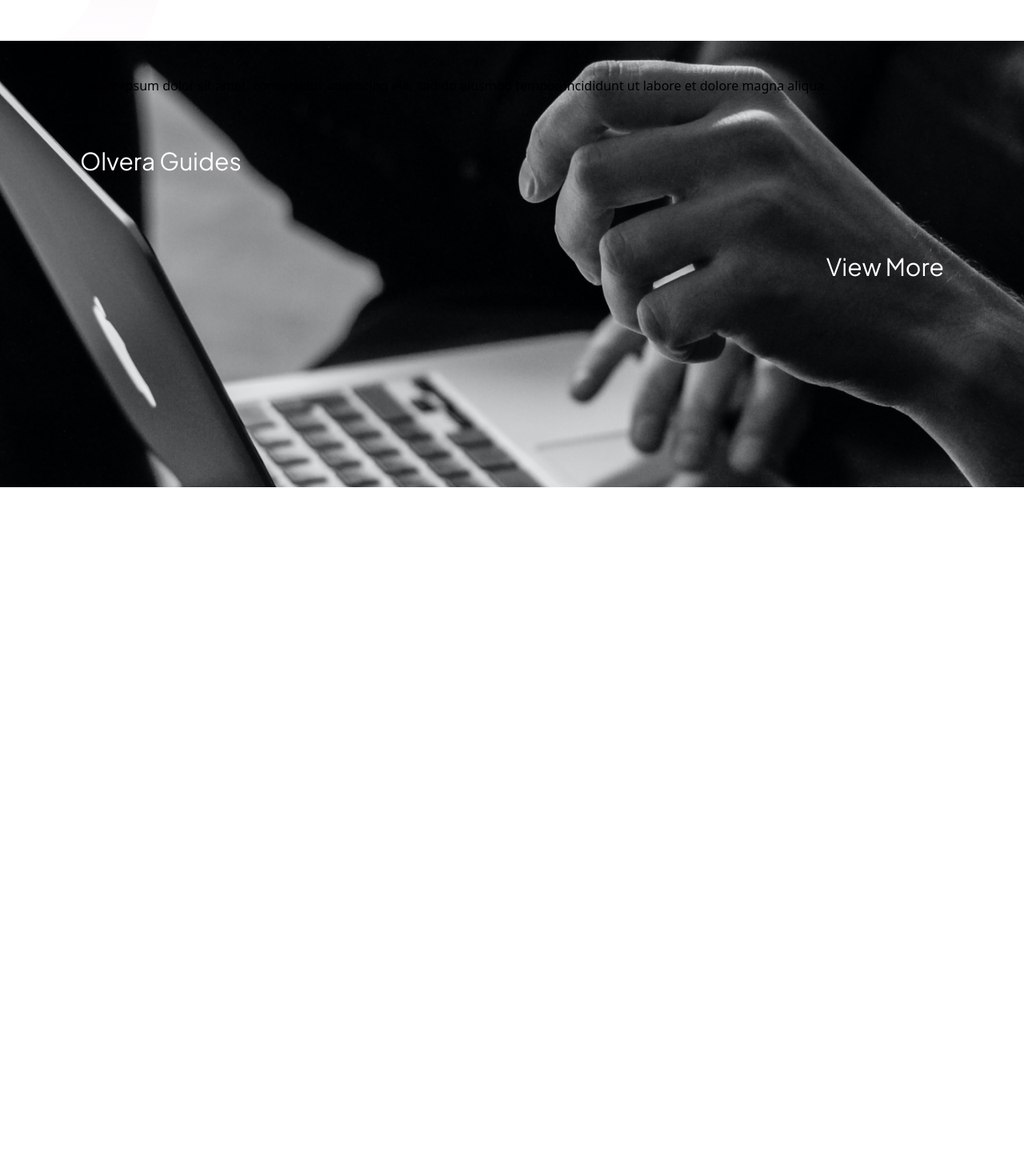
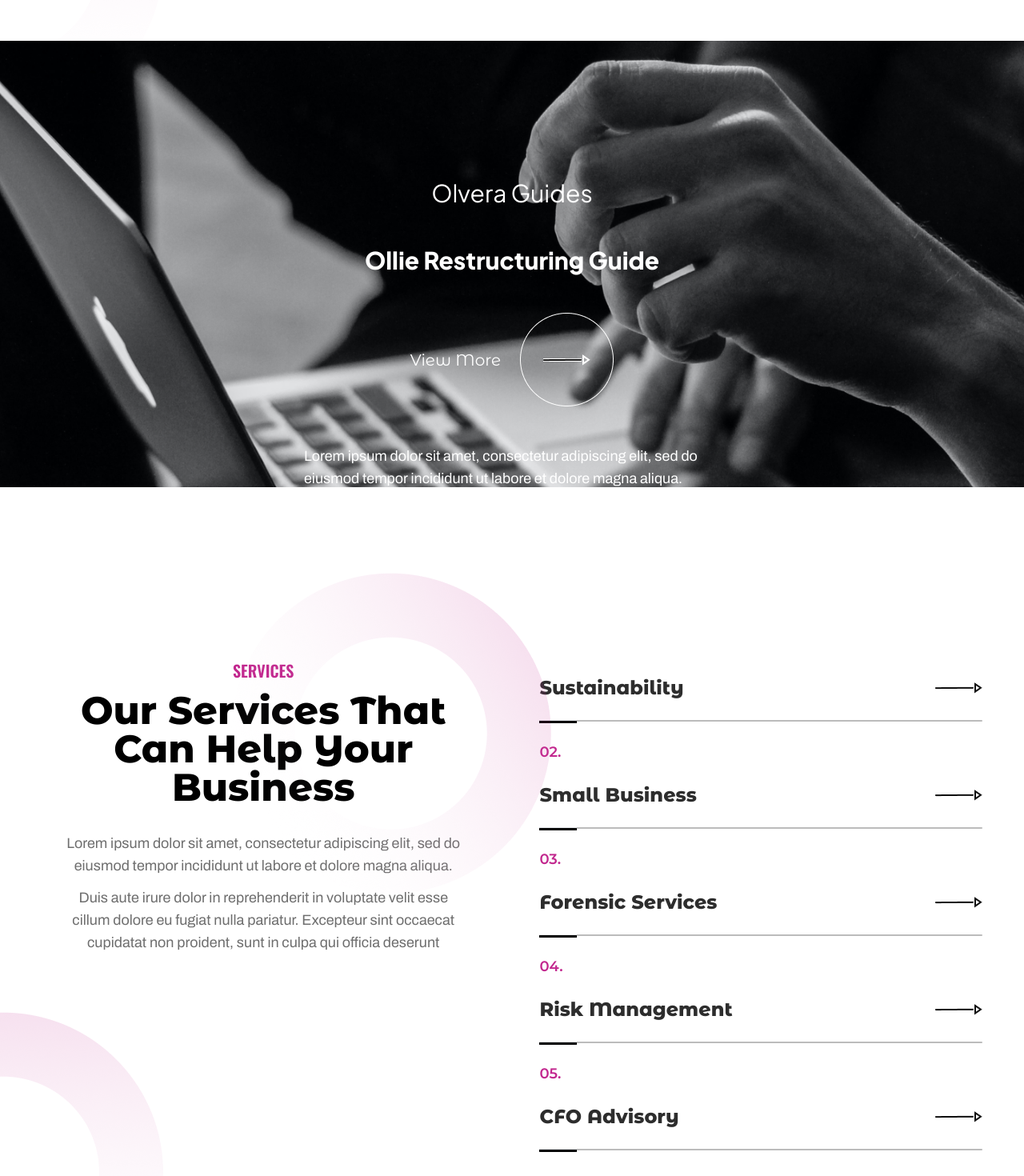
Before and after one commit to pigamers/uno-front, a React (Vite) app: page / in a window 1280 px wide. Shown: the part 2580-4050 px from the top of the page at 80% size. Before the commit the page ends 3296 px from the top, so only its background shows below. Built offline with nearby package versions, Linux system fonts and the light colour scheme.

Commit message:
careers started

```diff
--- a/src/App.jsx
+++ b/src/App.jsx
@@ -1,3 +1,4 @@
+import Careers from "./components/Careers"
 import Guides from "./components/Guides"
 import Hero from "./components/Hero"
 import Navbar from "./components/Navbar"
@@ -11,6 +12,7 @@ function App() {
       <Hero />
       <Services />
       <Guides />
+      <Careers />
     </div>
     </>
   )
--- /dev/null
+++ b/src/components/Careers.jsx
@@ -0,0 +1,113 @@
+export default function Careers() {
+    return (
+        <>
+            <div>
+                <div className="relative px-7 pt-24">
+                    <div className="flex flex-col lg:flex-row gap-5">
+                        {/* services div */}
+                        <div className="w-full lg:w-1/2 px-4 lg:px-12 text-center">
+                            {/* first image */}
+                            <img src="/assets/ellipse.png" className="absolute top-0 right-40 -rotate-[81.87deg] lg:rotate-0 lg:left-72" />
+                            {/* second image */}
+                            <img src="/assets/ellipsehalf.png" className="hidden lg:block absolute bottom-0 left-0 translate-y-52" />
+                            <h2 className="hidden py-3 lg:block font-oswald font-semibold text-xl uppercase text-[#C2278E]">
+                                Services
+                            </h2>
+                            <p className="font-montserrat font-extrabold text-2xl lg:text-5xl pb-8">Our Services That Can Help Your Business</p>
+                            <p className="font-archivo font-normal text-lg text-[#6E6E6E]">
+                                Lorem ipsum dolor sit amet, consectetur adipiscing elit, sed do eiusmod tempor incididunt ut labore et dolore magna aliqua.
+                            </p>
+                            <p className="font-archivo font-normal text-lg text-[#6E6E6E] py-3">
+                                Duis aute irure dolor in reprehenderit in voluptate velit esse cillum dolore eu fugiat nulla pariatur. Excepteur sint occaecat cupidatat non proident, sunt in culpa qui officia deserunt
+                            </p>
+                        </div>
+                        <div className="w-full lg:w-1/2 py-5 px-6">
+                            <ul className="space-y-3">
+                                <li className="flex justify-between items-center py-3">
+                                    <h1 className="font-montserrat font-extrabold text-[#2D2D2D] text-2xl">
+                                        Sustainability
+                                    </h1>
+                                    <div className="flex items-center">
+                                        <img src="/assets/path.png" />
+                                        <img src="/assets/triangle.png" />
+                                    </div>
+                                </li>
+                                <li className="bg-[#BCBCBC] rounded-full h-0.5">
+                                    <hr className="w-1/12 h-1" style={{ backgroundColor: '#000' }} />
+                                </li>
+                                <li className="py-3">
+                                    <h2 className="font-montserrat font-semibold text-lg text-[#C2278E]">02.</h2>
+                                </li>
+                            </ul>
+                            <ul className="space-y-3">
+                                <li className="flex justify-between items-center py-3">
+                                    <h1 className="font-montserrat font-extrabold text-[#2D2D2D] text-2xl">
+                                        Small Business
+                                    </h1>
+                                    <div className="flex items-center">
+                                        <img src="/assets/path.png" />
+                                        <img src="/assets/triangle.png" />
+                                    </div>
+                                </li>
+                                <li className="bg-[#BCBCBC] rounded-full h-0.5">
+                                    <hr className="w-1/12 h-1" style={{ backgroundColor: '#000' }} />
+                                </li>
+                                <li className="py-3">
+                                    <h2 className="font-montserrat font-semibold text-lg text-[#C2278E]">03.</h2>
+                                </li>
+                            </ul>
+                            <ul className="space-y-3">
+                                <li className="flex justify-between items-center py-3">
+                                    <h1 className="font-montserrat font-extrabold text-[#2D2D2D] text-2xl">
+                                        Forensic Services
+                                    </h1>
+                                    <div className="flex items-center">
+                                        <img src="/assets/path.png" />
+                                        <img src="/assets/triangle.png" />
+                                    </div>
+                                </li>
+                                <li className="bg-[#BCBCBC] rounded-full h-0.5">
+                                    <hr className="w-1/12 h-1" style={{ backgroundColor: '#000' }} />
+                                </li>
+                                <li className="py-3">
+                                    <h2 className="font-montserrat font-semibold text-lg text-[#C2278E]">04.</h2>
+                                </li>
+                            </ul>
+                            <ul className="space-y-3">
+                                <li className="flex justify-between items-center py-3">
+                                    <h1 className="font-montserrat font-extrabold text-[#2D2D2D] text-2xl">
+                                        Risk Management
+                                    </h1>
+                                    <div className="flex items-center">
+                                        <img src="/assets/path.png" />
+                                        <img src="/assets/triangle.png" />
+                                    </div>
+                                </li>
+                                <li className="bg-[#BCBCBC] rounded-full h-0.5">
+                                    <hr className="w-1/12 h-1" style={{ backgroundColor: '#000' }} />
+                                </li>
+                                <li className="py-3">
+                                    <h2 className="font-montserrat font-semibold text-lg text-[#C2278E]">05.</h2>
+                                </li>
+                            </ul>
+                            <ul className="space-y-3">
+                                <li className="flex justify-between items-center py-3">
+                                    <h1 className="font-montserrat font-extrabold text-[#2D2D2D] text-2xl">
+                                        CFO Advisory
+                                    </h1>
+                                    <div className="flex items-center">
+                                        <img src="/assets/path.png" />
+                                        <img src="/assets/triangle.png" />
+                                    </div>
+                                </li>
+                                <li className="bg-[#BCBCBC] rounded-full h-0.5">
+                                    <hr className="w-1/12 h-1" style={{ backgroundColor: '#000' }} />
+                                </li>
+                            </ul>
+                        </div>
+                    </div>
+                </div>
+            </div>
+        </>
+    )
+}
--- a/src/components/Guides.jsx
+++ b/src/components/Guides.jsx
@@ -1,19 +1,49 @@
 export default function Guides() {
     return (
         <>
-            <div className="relative h-[773px] bg-guides bg-no-repeat bg-center bg-contain p-20">
-                <div className="px-5">
-                    <h2 className="text-3xl text-white font-plusjakarta font-normal lg:relative lg:top-40 lg:left-0">
+            <div className="relative h-full lg:h-[773px] bg-guides bg-no-repeat py-10 bg-center lg:bg-contain">
+                <div className="flex flex-col items-center gap-12 h-full mt-10 lg:mt-0 lg:pt-36 my-5 text-white lg:px-10 mx-10 lg:mx-20">
+                    <h1 className="font-plusjakarta font-normal text-3xl lg:pt-24">
                         Olvera Guides
+                    </h1>
+                    <h2 className="font-plusjakarta font-extrabold text-3xl">
+                        Ollie Restructuring Guide
                     </h2>
-                    <h2 className="text-3xl text-white text-right font-plusjakarta font-normal lg:relative lg:top-64 lg:right-0">
-                        View More
-                        <div className="">
-                        </div>
-                    </h2>
-                    <p>
-                    Lorem ipsum dolor sit amet, consectetur adipiscing elit, sed do eiusmod tempor incididunt ut labore et dolore magna aliqua.
+                    <div className="hidden relative lg:flex justify-end">
+                        <h1 className="flex items-center gap-6 text-xl font-montserrat font-normal">
+                            View More
+                            {/* circle */}
+                            <div className="relative">
+                                <img src="/assets/cir.png" className="h-[117px] w-[117px]" />
+                                {/* arrow */}
+                                <div className="absolute inset-0 flex items-center justify-center">
+                                    <div className="flex items-center">
+                                        <img src="/assets/path.png" style={{ backgroundColor: "#fff" }} />
+                                        <img src="/assets/whitetriangle.png" />
+                                    </div>
+                                </div>
+                            </div>
+                        </h1>
+                    </div>
+                    <p className="lg:w-1/2 font-archivo font-normal text-lg">
+                        Lorem ipsum dolor sit amet, consectetur adipiscing elit, sed do eiusmod tempor incididunt ut labore et dolore magna aliqua.
                     </p>
+                    <div className="relative lg:hidden">
+                        <h1 className="flex items-center gap-6 text-xl font-montserrat font-normal">
+                            View More
+                            {/* circle */}
+                            <div className="relative">
+                                <img src="/assets/cir.png" className="h-[117px] w-[117px]" />
+                                {/* arrow */}
+                                <div className="absolute inset-0 flex items-center justify-center">
+                                    <div className="flex items-center">
+                                        <img src="/assets/path.png" style={{ backgroundColor: "#fff" }} />
+                                        <img src="/assets/whitetriangle.png" />
+                                    </div>
+                                </div>
+                            </div>
+                        </h1>
+                    </div>
                 </div>
             </div>
         </>
```
Also changed, not shown: nouse.txt, public/assets/cir.png (added), public/assets/whitetriangle.png (added).
